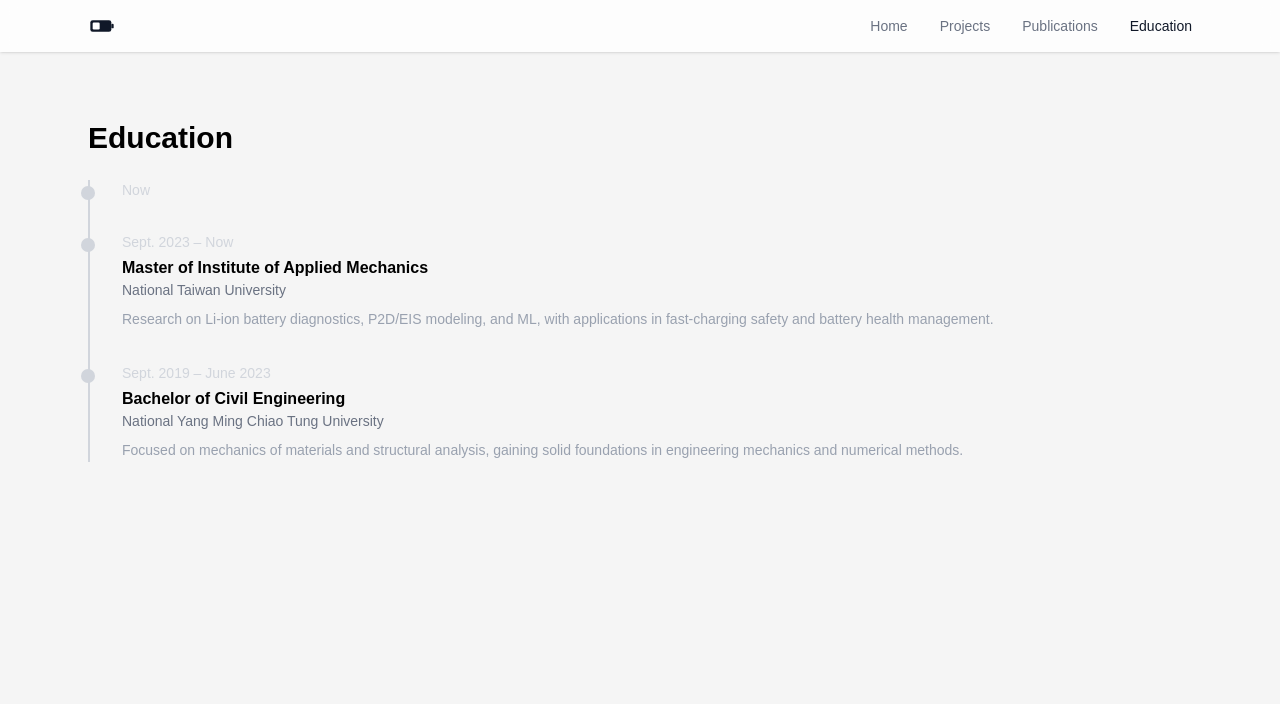
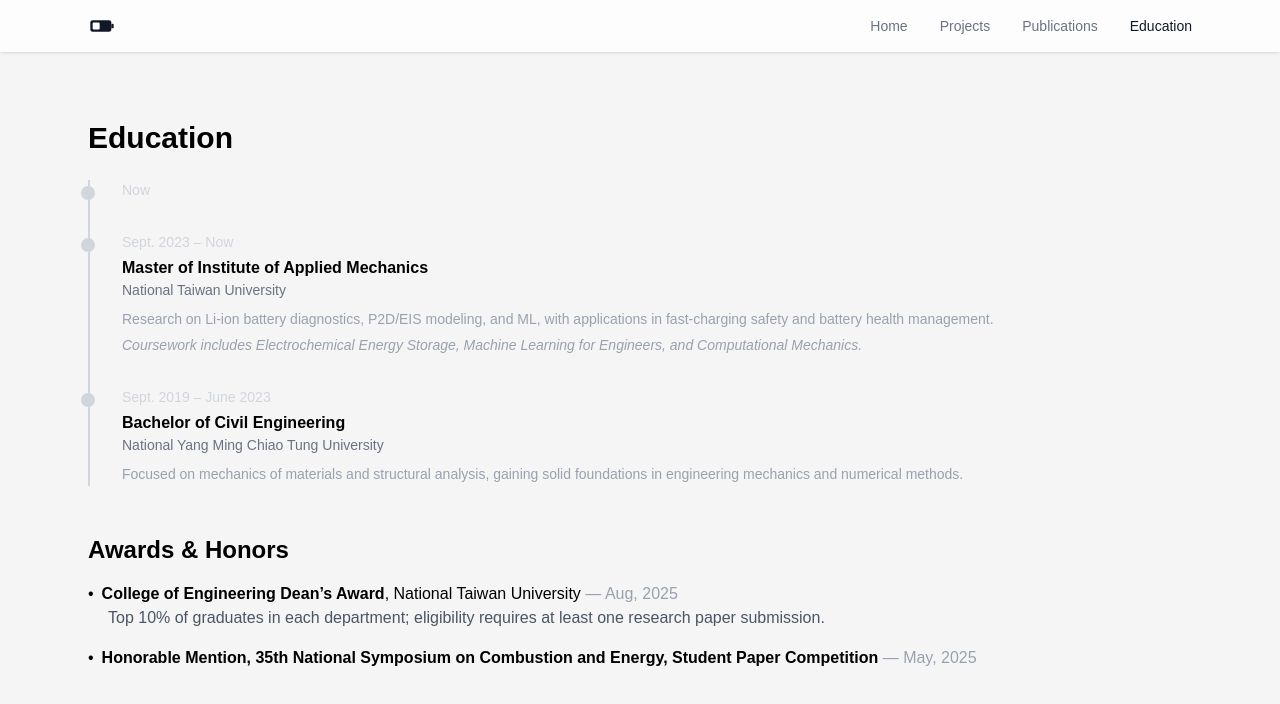
Before and after one commit to proma30678/phd-portfolio, a Next.js app: page /education in a window 1280 px wide. Shown: the top 704 px of the page. Built offline with nearby package versions, Linux system fonts and the light colour scheme.

Commit message:
add awards section with line break

```diff
--- a/src/app/education/page.tsx
+++ b/src/app/education/page.tsx
@@ -9,36 +9,60 @@ type Item = {
   title: string;         // 學位或職稱
   org: string;           // 學校/單位
   desc?: string;         // 可選：一句補充
+  extra?: string;        // 可選：額外補充（課程等）
 };
 
-const education = [
+const education: (Item | { now: true })[] = [
   { now: true }, // 特殊 "Now" 節點
   {
     title: "Master of Institute of Applied Mechanics",
     org: "National Taiwan University",
     period: "Sept. 2023 – Now",
-    desc: "Research on Li-ion battery diagnostics, P2D/EIS modeling, and ML, with applications in fast-charging safety and battery health management.",
-    extra: "Coursework includes Electrochemical Energy Storage, Machine Learning for Engineers, and Computational Mechanics."
+    desc:
+      "Research on Li-ion battery diagnostics, P2D/EIS modeling, and ML, with applications in fast-charging safety and battery health management.",
+    extra:
+      "Coursework includes Electrochemical Energy Storage, Machine Learning for Engineers, and Computational Mechanics.",
   },
   {
     title: "Bachelor of Civil Engineering",
     org: "National Yang Ming Chiao Tung University",
     period: "Sept. 2019 – June 2023",
-    desc: "Focused on mechanics of materials and structural analysis, gaining solid foundations in engineering mechanics and numerical methods."
-  }
+    desc:
+      "Focused on mechanics of materials and structural analysis, gaining solid foundations in engineering mechanics and numerical methods.",
+  },
 ];
 
-// （如果也想把 Work Experience 做成時間軸，可照這個格式建立）
-// const experiences: Item[] = [...];
+// === Awards & Honors ===
+type Award = {
+  title: string;   // 獎項名稱（會加粗）
+  org?: string;    // 主辦單位（可省略）
+  detail?: string; // 補充描述（可省略）
+  year: string;    // 年份或日期
+};
 
-function Timeline({ items }: { items: typeof education }) {
+const awards: Award[] = [
+  {
+    title: "College of Engineering Dean’s Award",
+    org: "National Taiwan University",
+    detail:
+      "Top 10% of graduates in each department; eligibility requires at least one research paper submission.",
+    year: "Aug, 2025",
+  },
+  {
+    title:
+      "Honorable Mention, 35th National Symposium on Combustion and Energy, Student Paper Competition",
+    year: "May, 2025",
+  },
+];
+
+function Timeline({ items }: { items: (Item | { now: true })[] }) {
   return (
     <ol className="relative border-s-2 border-gray-300 ps-6">
       {items.map((x, i) => (
         <li key={i} className="mb-8 ms-2">
           <span className="absolute -start-[9px] mt-1.5 h-3.5 w-3.5 rounded-full bg-gray-300"></span>
 
-          {x.now ? (
+          {"now" in x ? (
             <div className="text-sm font-medium text-gray-300">Now</div>
           ) : (
             <>
@@ -49,6 +73,9 @@ function Timeline({ items }: { items: typeof education }) {
                 {x.desc && (
                   <p className="mt-2 text-sm text-gray-400 leading-relaxed">{x.desc}</p>
                 )}
+                {x.extra && (
+                  <p className="mt-1 text-sm text-gray-400 italic">{x.extra}</p>
+                )}
               </div>
             </>
           )}
@@ -58,9 +85,6 @@ function Timeline({ items }: { items: typeof education }) {
   );
 }
 
-
-
-
 export default function EducationPage() {
   return (
     <main className="mx-auto max-w-6xl px-6 py-10">
@@ -69,6 +93,33 @@ export default function EducationPage() {
       {/* 教育時間軸 */}
       <Timeline items={education} />
 
+      {/* Awards & Honors */}
+      <section className="mt-12">
+        <h2 className="text-2xl font-bold mb-4">Awards &amp; Honors</h2>
+        <ul className="space-y-4">
+          {awards.map((a, idx) => (
+            <li key={idx} className="flex flex-col">
+              {/* 第一行：標題 + 機構 + 年份 */}
+              <div className="flex items-start">
+                <span className="mr-2">•</span>
+                <span>
+                  <span className="font-semibold text-black">{a.title}</span>
+                  {a.org && <span>, {a.org}</span>}
+                  <span className="text-gray-400"> — {a.year}</span>
+                </span>
+              </div>
+              {/* 第二行：細節 */}
+              {a.detail && (
+                <div className="pl-5 text-gray-600">
+                  {a.detail}
+                </div>
+              )}
+            </li>
+          ))}
+        </ul>
+      </section>
+
+
       {/* 若未來要加 Work Experience 的時間軸，解除以下註解即可 */}
       {/* <h2 className="text-2xl font-bold mt-12 mb-4">Work Experience</h2>
       <Timeline items={experiences} /> */}
```
Also changed, not shown: 1 other file (tests, documents, lock files or other folders).
